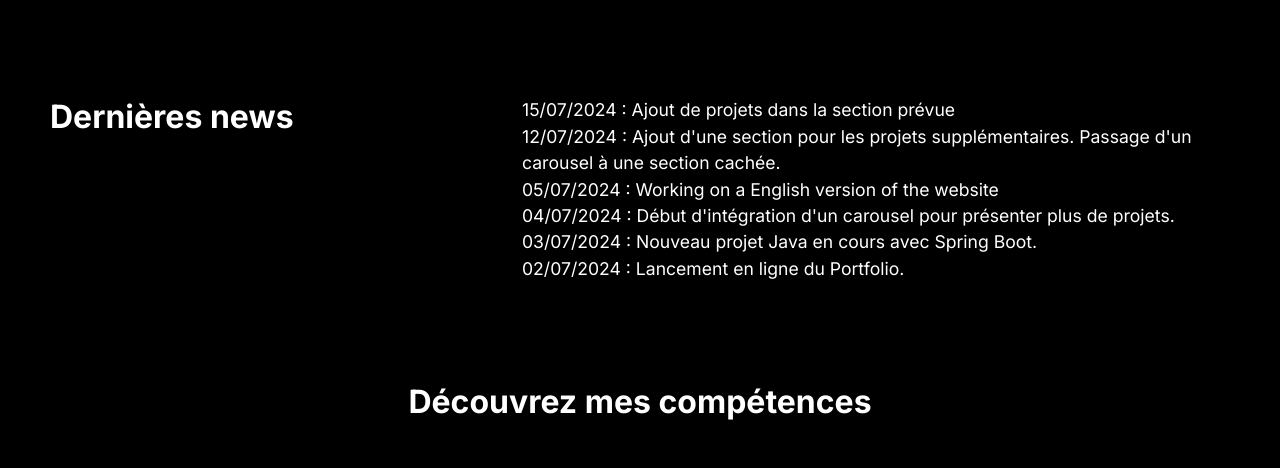
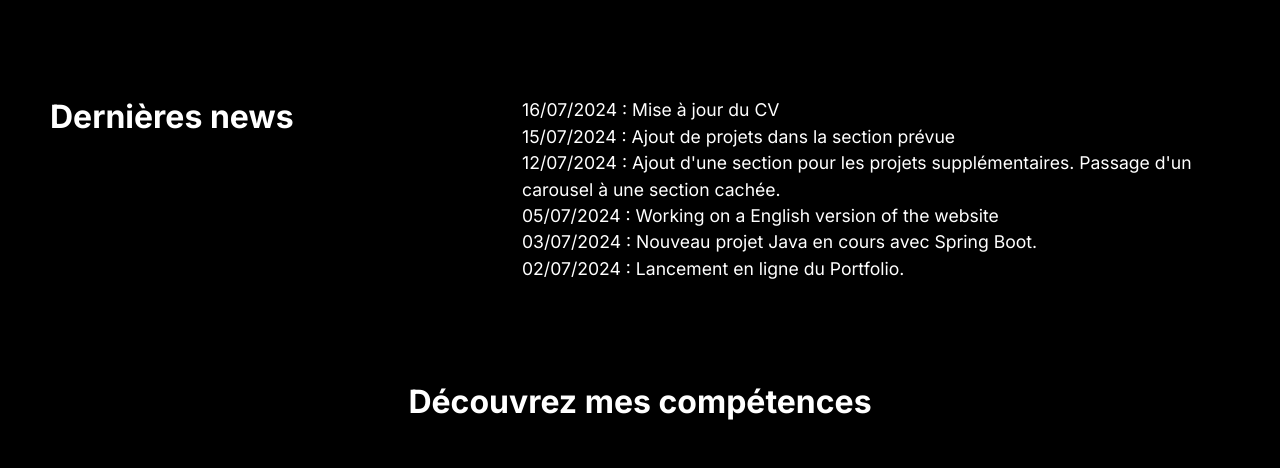
Before and after one commit to Pierregirard44/Pierregirard44.github.io, a plain HTML site: page index.html in a window 1280 px wide. Shown: the part 1248-1716 px from the top of the page. Drawn offline with Linux system fonts and the light colour scheme.

Commit message:
News update

```diff
--- a/index.html
+++ b/index.html
@@ -67,10 +67,10 @@
                         <h2>Dernières news</h2>
                     </div>
                     <div class="w60 wm100">
+                        <p> 16/07/2024 : Mise à jour du CV</p>
                         <p> 15/07/2024 : Ajout de projets dans la section prévue</p>
                         <p> 12/07/2024 : Ajout d'une section pour les projets supplémentaires. Passage d'un carousel à une section cachée.</p>
                         <p> 05/07/2024 : Working on a English version of the website</p>
-                        <p> 04/07/2024 : Début d'intégration d'un carousel pour présenter plus de projets.</p>
                         <p> 03/07/2024 : Nouveau projet Java en cours avec Spring Boot.</p>
                         <p> 02/07/2024 : Lancement en ligne du Portfolio.</p>
                     </div>
```
